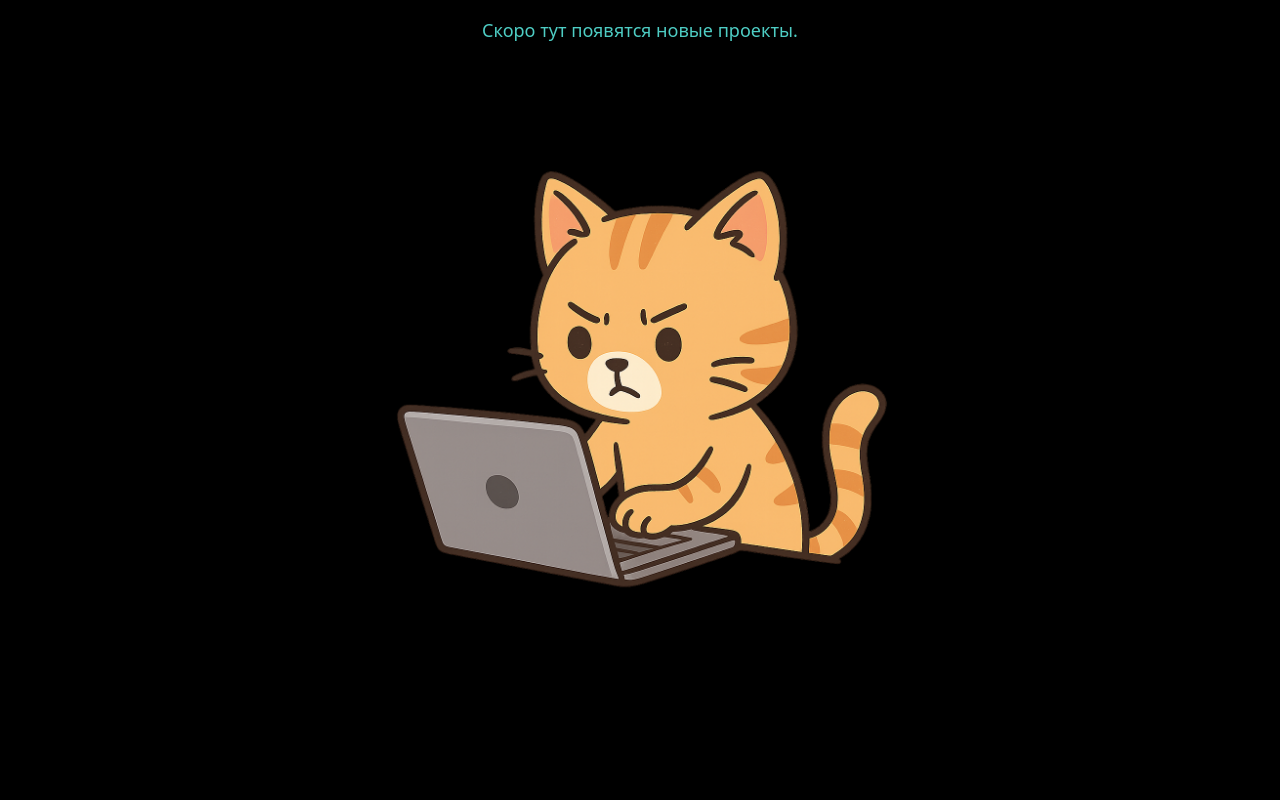
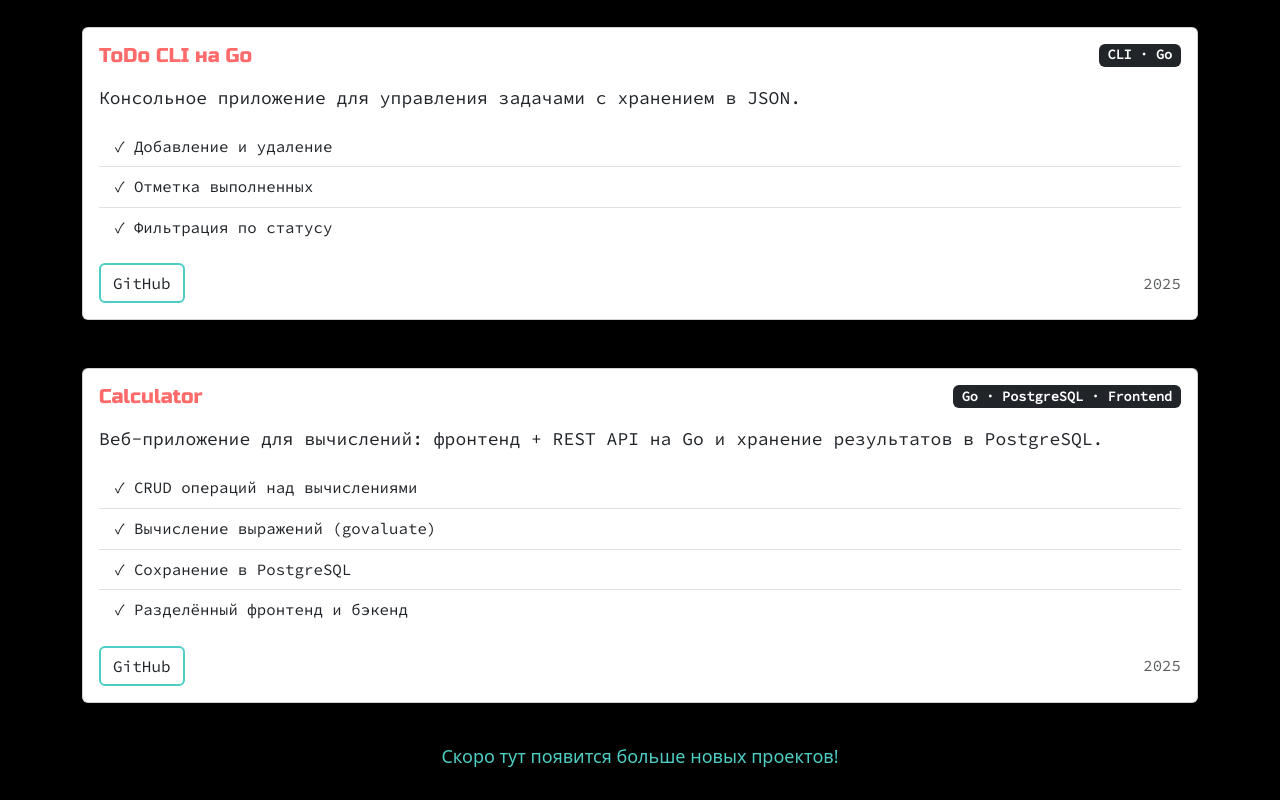
Before and after one commit to anassstya/cv, a React (Vite) app: page / in a window 1280 px wide. Shown: the part 2020-2820 px from the top of the page. Before the commit the page ends 2664 px from the top, so only its background shows below. Built offline with nearby package versions, Linux system fonts and the light colour scheme.

Commit message:
add calculator

```diff
--- a/src/Components/BackendBlock.tsx
+++ b/src/Components/BackendBlock.tsx
@@ -1,5 +1,6 @@
 import '../css/Projects.scss';
-import cat from '../assets/cat.png'
+import {Badge, Button, Card, ListGroup} from "react-bootstrap";
+
 export default function BackendBlock(){
     return(
         <div id="backend">
@@ -10,8 +11,6 @@ export default function BackendBlock(){
                     <li className="projects__block-item">MongoDB</li>
                     <li className="projects__block-item">Алгоритмы и структуры данных</li>
                 </ul>
-                <p className="projects__txt text-center">На данный момент только учусь. Но скоро тут появятся новые проекты.</p>
-                <img className="projects__img" src={cat} alt=""/>
             </div>
         </div>
     )
--- a/src/Components/FrontendBlock.tsx
+++ b/src/Components/FrontendBlock.tsx
@@ -19,9 +19,6 @@ export default function FrontendBlock(){
                 <li className="projects__block-item">Jest</li>
                 <li className="projects__block-item">Git / GitHub</li>
             </ul>
-            <p className="projects__txt text-center">Скоро тут появятся новые проекты.</p>
-            <img className="projects__img" src={cat} alt=""/>
-
         </div>
     )
 }
--- a/src/Components/MeroBlock.tsx
+++ b/src/Components/MeroBlock.tsx
@@ -4,8 +4,7 @@ import cat from '../assets/cat.png'
 export default function MeroBlock(){
     return(
         <div id="events">
-            <p className="projects__txt text-center">Скоро тут появятся новые проекты.</p>
-            <img className="projects__img" src={cat} alt=""/>
+
         </div>
     )
 }
--- a/src/Components/Projects.tsx
+++ b/src/Components/Projects.tsx
@@ -1,12 +1,13 @@
 import {useRef, useState} from "react";
 import '../css/Projects.scss';
-import {Button, Container} from "react-bootstrap";
+import {Badge, Button, Card, Container, ListGroup} from "react-bootstrap";
 import {useGSAP} from "@gsap/react";
 import {SplitText} from "gsap/all";
 import gsap from "gsap";
 import FrontendBlock from "./FrontendBlock.tsx";
 import BackendBlock from "./BackendBlock.tsx";
 import MeroBlock from "./MeroBlock.tsx";
+import cat from "../assets/cat.png";
 
 export default function Project(){
     const [chosenBtn, setChosenBtn] = useState<string>("Frontend");
@@ -23,7 +24,7 @@ export default function Project(){
 
             el.addEventListener("mouseenter", () => {
                 gsap.to(el, {
-                    color: "#ff6b6b",
+                    color: "#4ecdc4",
                     duration: 0.3,
                     ease: "power2.out",
                 });
@@ -79,6 +80,76 @@ export default function Project(){
                 </div>
 
                 {renderContent()}
+                <div className="projects__backend">
+                    <Card className="my-5 projects__backend-item h-100 shadow-sm">
+                        <Card.Body className="d-flex flex-column">
+                            <div className="d-flex justify-content-between align-items-start mb-2">
+                                <Card.Title className="projects__backend-name">ToDo CLI на Go</Card.Title>
+                                <Badge bg="dark">CLI · Go</Badge>
+                            </div>
+
+                            <Card.Text>
+                                Консольное приложение для управления задачами с хранением в JSON.
+                            </Card.Text>
+
+                            <ListGroup variant="flush" className="mb-3 small">
+                                <ListGroup.Item>✓ Добавление и удаление</ListGroup.Item>
+                                <ListGroup.Item>✓ Отметка выполненных</ListGroup.Item>
+                                <ListGroup.Item>✓ Фильтрация по статусу</ListGroup.Item>
+                            </ListGroup>
+
+                            <div className="mt-auto d-flex justify-content-between align-items-center">
+                                <Button
+                                    className="projects__backend-btn"
+                                    variant="outline-dark"
+                                    href="https://github.com/anassstya/toDo-CLI"
+                                    target="_blank"
+                                >
+                                    GitHub
+                                </Button>
+
+                                <small className="text-muted">2025</small>
+                            </div>
+
+                        </Card.Body>
+                    </Card>
+                    <Card className=" projects__backend-item h-100 shadow-sm">
+                        <Card.Body className="d-flex flex-column">
+                            <div className="d-flex justify-content-between align-items-start mb-2">
+                                <Card.Title className="projects__backend-name">Calculator</Card.Title>
+                                <Badge bg="dark">Go · PostgreSQL · Frontend</Badge>
+                            </div>
+
+                            <Card.Text>
+                                Веб-приложение для вычислений: фронтенд + REST API на Go и хранение результатов в PostgreSQL.
+                            </Card.Text>
+
+                            <ListGroup variant="flush" className="mb-3 small">
+                                <ListGroup.Item>✓ CRUD операций над вычислениями</ListGroup.Item>
+                                <ListGroup.Item>✓ Вычисление выражений (govaluate)</ListGroup.Item>
+                                <ListGroup.Item>✓ Сохранение в PostgreSQL</ListGroup.Item>
+                                <ListGroup.Item>✓ Разделённый фронтенд и бэкенд</ListGroup.Item>
+                            </ListGroup>
+
+                            <div className="mt-auto d-flex justify-content-between align-items-center">
+                                <Button
+                                    className="projects__backend-btn"
+                                    variant="outline-dark"
+                                    href="https://github.com/anassstya/Calculator"
+                                    target="_blank"
+                                    rel="noopener noreferrer"
+                                >
+                                    GitHub
+                                </Button>
+
+                                <small className="text-muted">2025</small>
+                            </div>
+
+                        </Card.Body>
+                    </Card>
+                </div>
+                <p className="projects__txt text-center">Скоро тут появится больше новых проектов!</p>
+                <img className="projects__img" src={cat} alt=""/>
             </Container>
         </div>
     )
--- a/src/css/About.scss
+++ b/src/css/About.scss
@@ -70,7 +70,6 @@
       padding: 10px 20px;
       border-radius: 30px;
       text-align: center;
-
     }
 
   }
--- a/src/css/Projects.scss
+++ b/src/css/Projects.scss
@@ -135,4 +135,19 @@
       max-width: 200px;
     }
   }
+
+  &__backend{
+    font-family: "Source", "sans-serif";
+    font-size: 18px;
+    margin-top: 50px;
+
+    &-name{
+      color: #ff6b6b;
+      font-family: 'Russo', sans-serif;
+    }
+    &-btn{
+      border: 2px solid #4ecdc4;
+    }
+  }
+
 }
```
